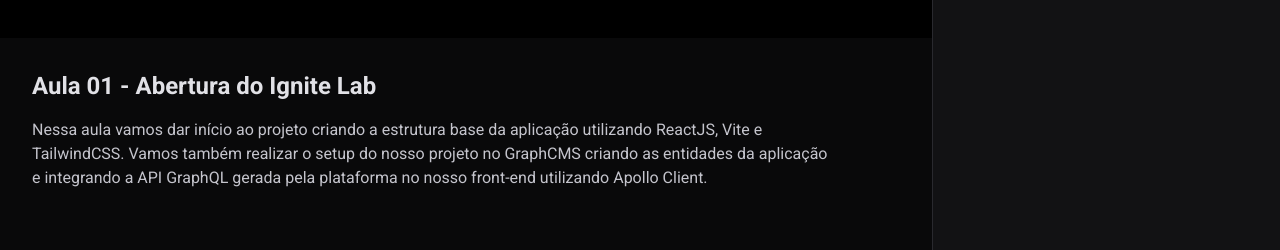
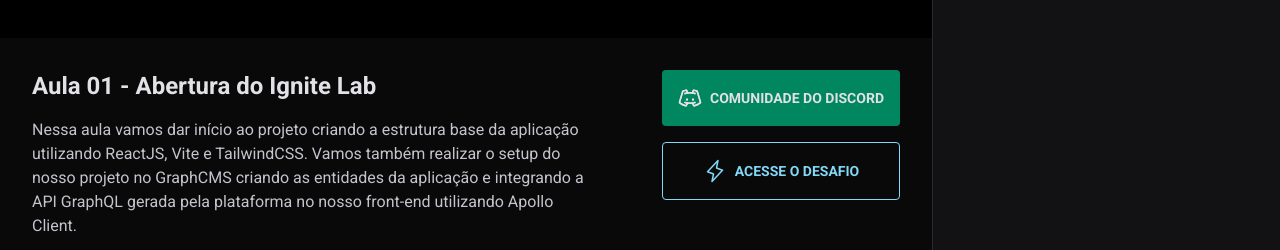
Before and after one commit to mateusmaiia/event-platform, a React (Vite) app: page / in a window 1280 px wide. Shown: the part 517-767 px from the top of the page. Built offline with nearby package versions, Linux system fonts and the light colour scheme; no server answers.

Commit message:
Update Video.tsx

```diff
--- a/src/cmoponents/Video.tsx
+++ b/src/cmoponents/Video.tsx
@@ -1,3 +1,5 @@
+import { DiscordLogo, Lightning } from "phosphor-react";
+
 export function Video() {
     return (
         <div className="flex-1">
@@ -15,9 +17,20 @@
                             Nessa aula vamos dar início ao projeto criando a estrutura base da aplicação utilizando ReactJS, Vite e TailwindCSS. Vamos também realizar o setup do nosso projeto no GraphCMS criando as entidades da aplicação e integrando a API GraphQL gerada pela plataforma no nosso front-end utilizando Apollo Client.
                         </p>
                     </div>
-                    <div></div>
+                    <div className="flex flex-col gap-4">
+                        <a href="#" className="p-4 text-sm bg-green-500 flex items-center rounded font-bold uppercase gap-2  justify-center hover:bg-green-700 transition-colors">
+                            <DiscordLogo size={24}/>
+                            COMUNIDADE DO DISCORD
+                        </a>
+                        <a href="#" className="p-4 text-sm border border-blue-500 text-blue-500 flex items-center rounded font-bold uppercase gap-2  justify-center hover:bg-blue-500 hover:text-gray-900">
+                            <Lightning size={24}/>
+                            Acesse o desafio
+                        </a>
+                    </div>
                 </div>
-                <div></div>
+                <div>
+
+                </div>
             </div>
         </div>
     )
```
